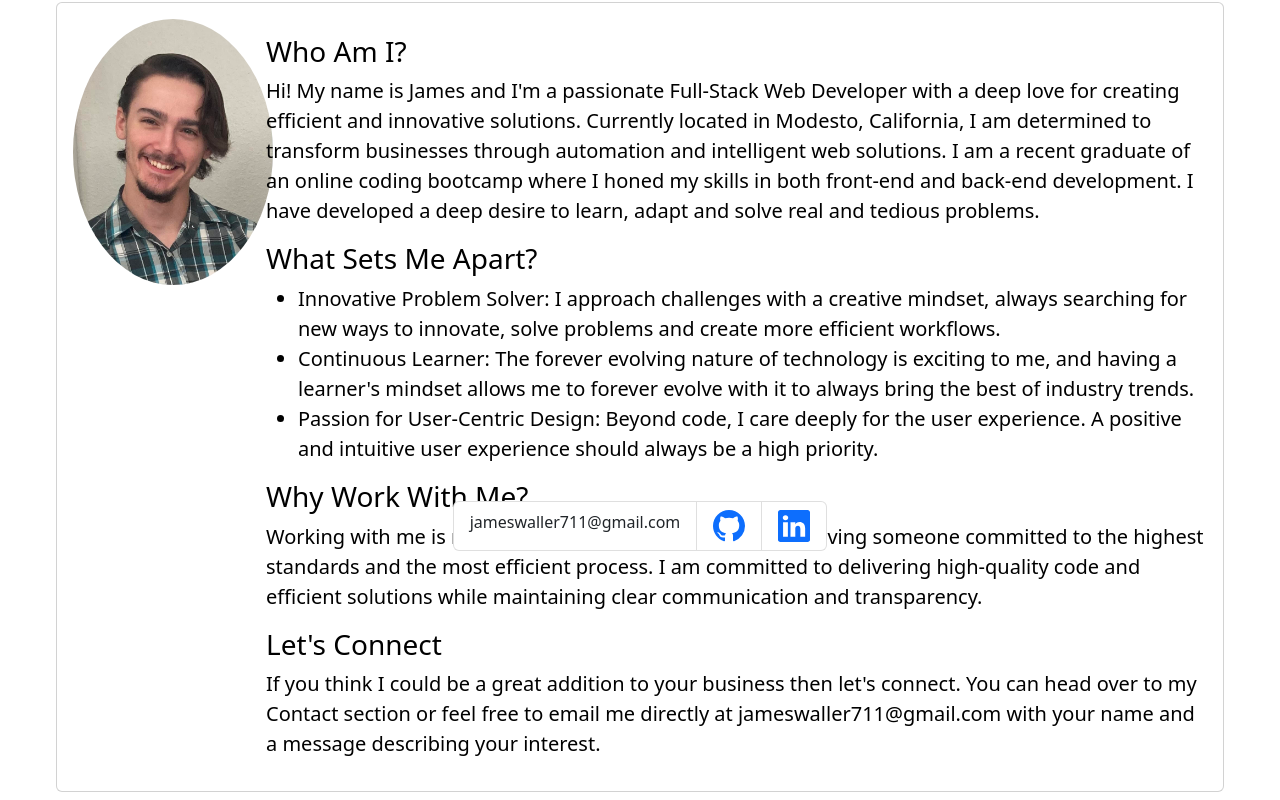
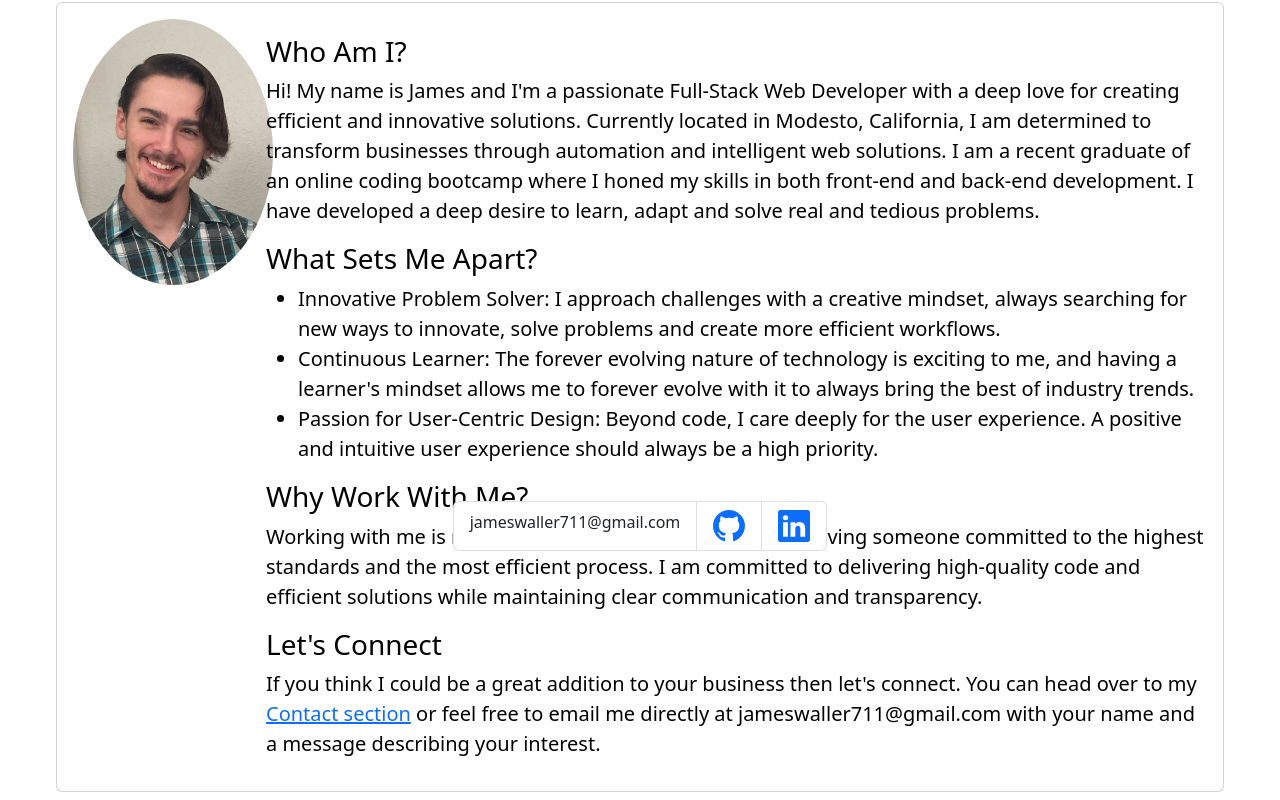
Before and after one commit to DistantDig/react-portfolio, a React (Vite) app: page / in a window 1280 px wide. Shown: the part 249-1049 px from the top of the page. Built offline with nearby package versions, Linux system fonts and the light colour scheme.

Commit message:
added contact section link in about section

```diff
--- a/src/pages/About.jsx
+++ b/src/pages/About.jsx
@@ -53,7 +53,7 @@ export default function About() {
 
               <h3>Let's Connect</h3>
               <p>
-                If you think I could be a great addition to your business then let's connect. You can head over to my Contact section or feel free to email me directly
+                If you think I could be a great addition to your business then let's connect. You can head over to my <a href='/Contact'>Contact section</a> or feel free to email me directly
                 at jameswaller711@gmail.com with your name and a message describing your interest.
               </p>
             </div>
```
